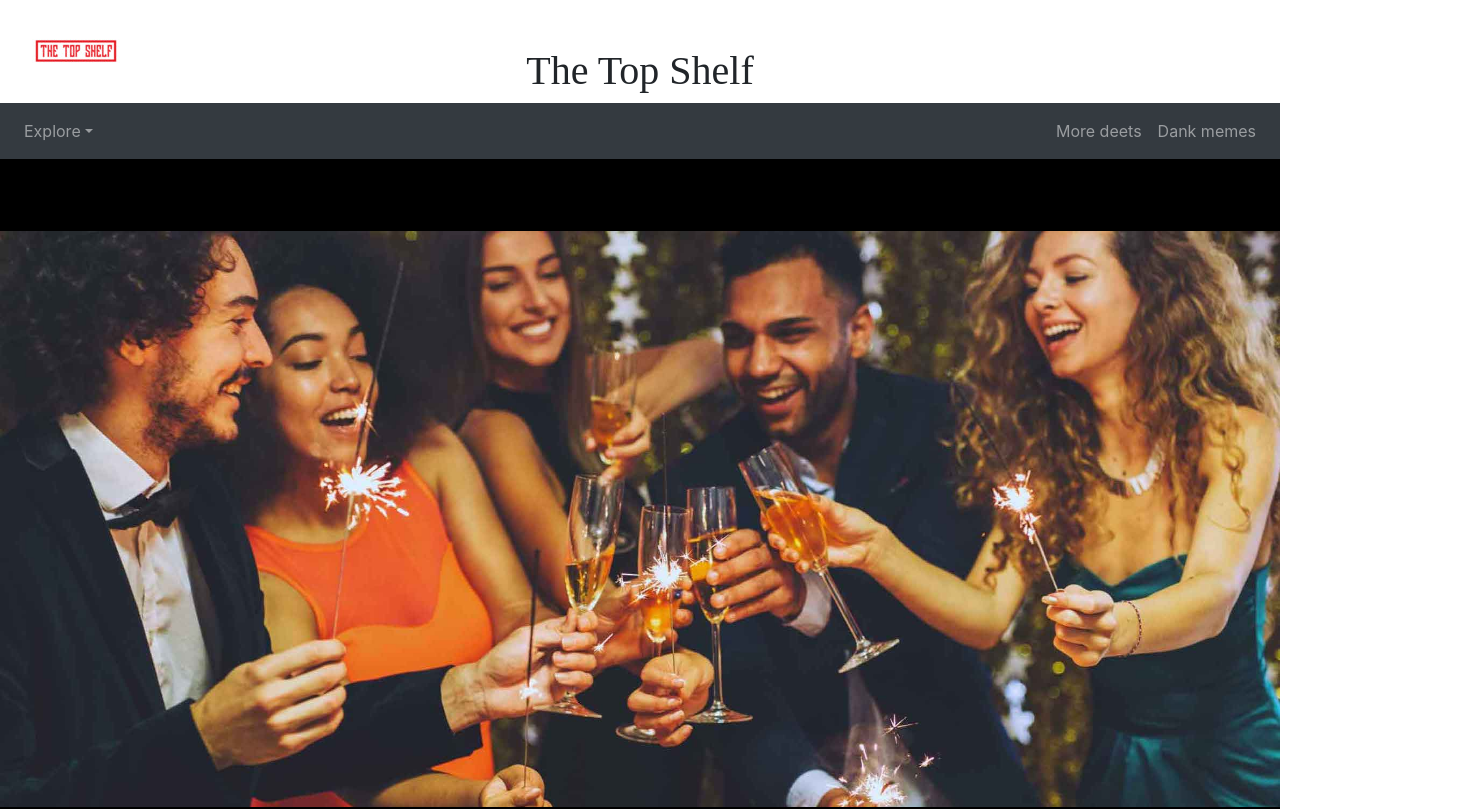
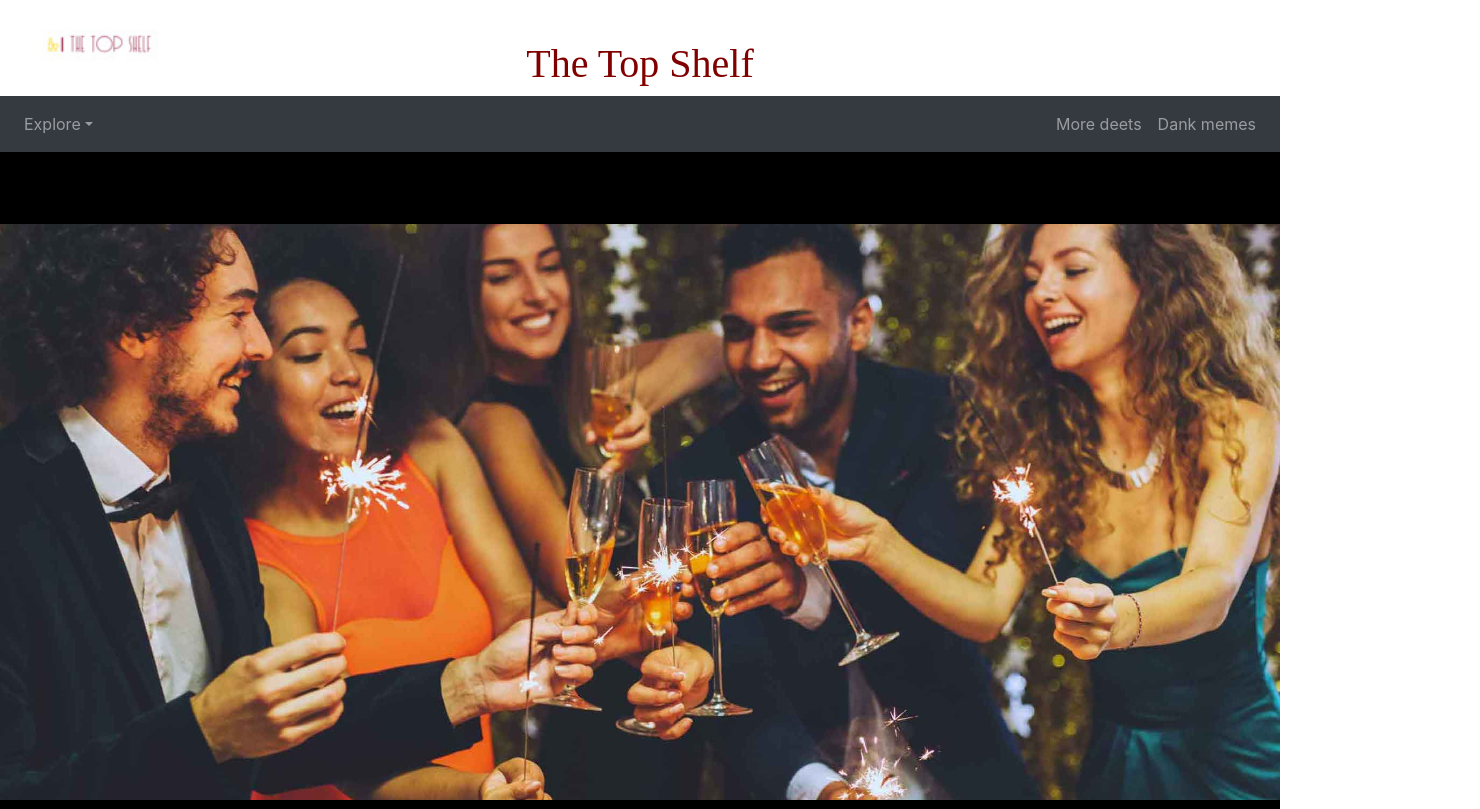
Before and after one commit to mcruzpr86/theTopShelf, a React (Create React App) app in the folder client/: page / in a window 1280 px wide. Shown: the top 809 px of the page, 1480 px wide, since content can reach past the window. Built offline with nearby package versions, Linux system fonts and the light colour scheme; a web font is replaced by a local one.

Commit message:
font and logo edit

```diff
--- a/client/src/Components/imgLogo/logoImage/logoImage.css
+++ b/client/src/Components/imgLogo/logoImage/logoImage.css
@@ -1,5 +1,6 @@
 .imgLogo {
     margin-right: 100%;
-    margin-bottom: -80px;
-    margin-top: -25px;
+    margin-bottom: -105px;
+    margin-top: -55px;
+    width: 200px;
 }
--- a/client/src/Components/logoandimage/logoandimage.css
+++ b/client/src/Components/logoandimage/logoandimage.css
@@ -1,3 +1,4 @@
 .logo {
     font-family:  'Italiana', serif;
+    color: #800000;
 }
```
Also changed, not shown: client/src/Components/imgLogo/logoImage/logo_size.jpg.
